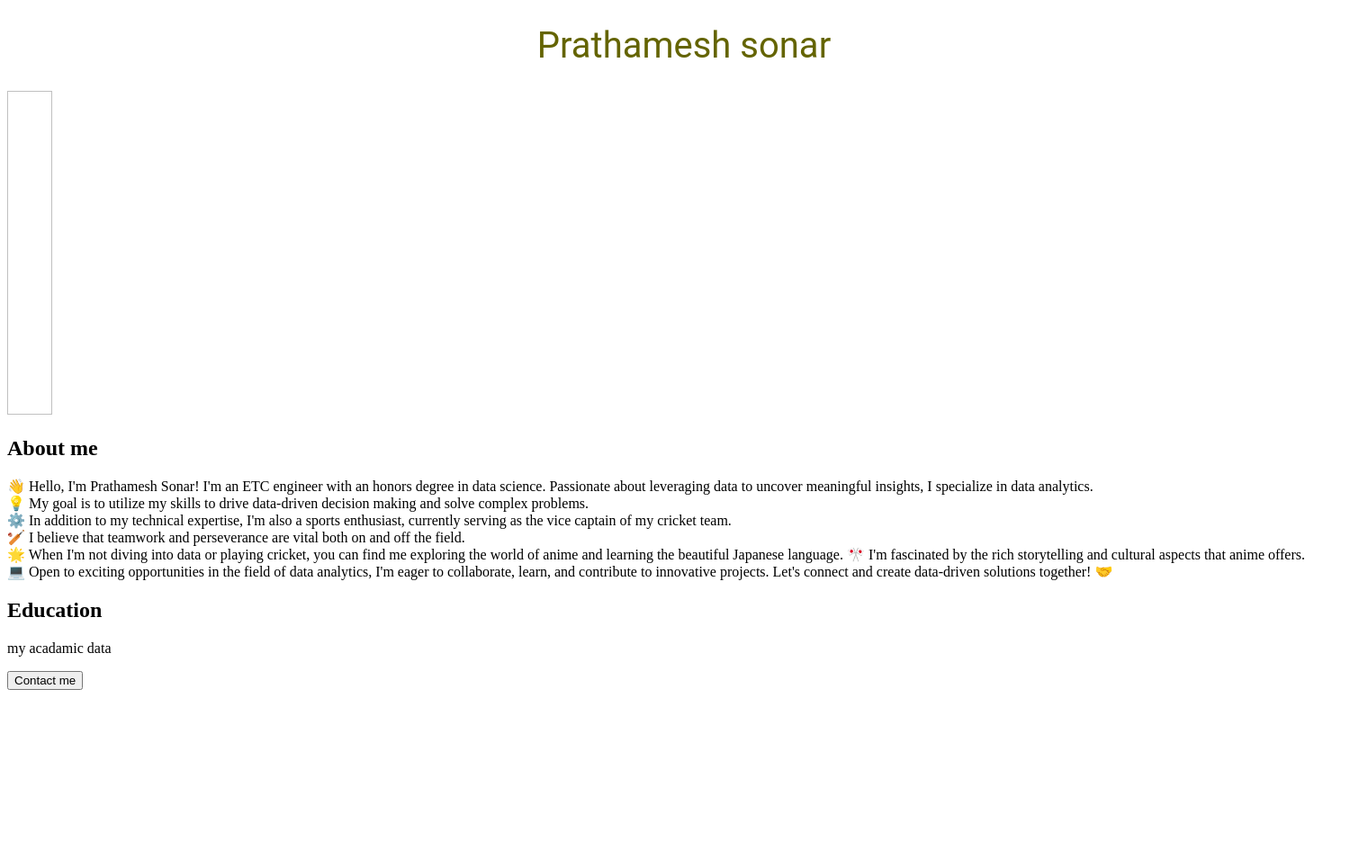
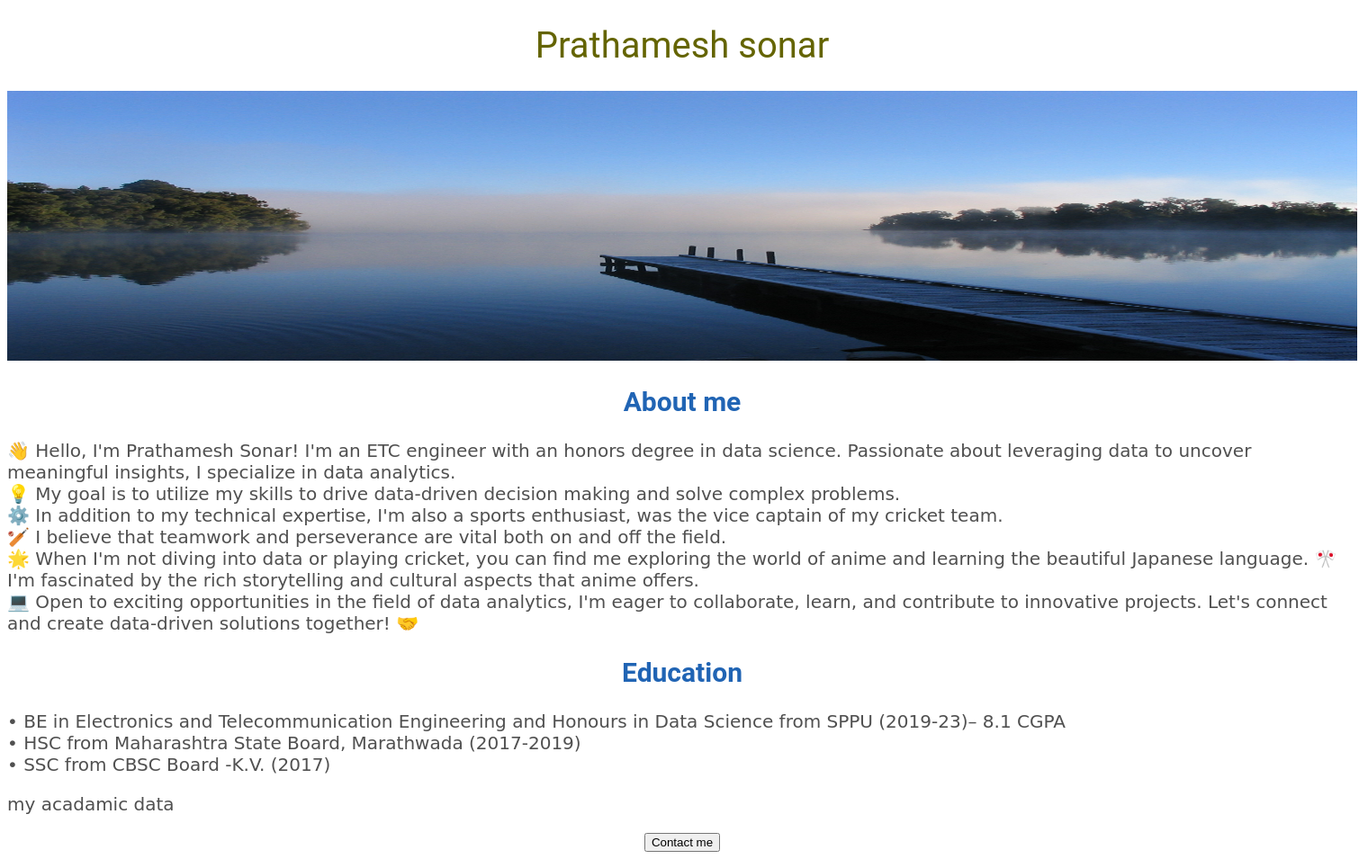
Before and after one commit to PrathameshSonar2000/sonar-website, a Flask app: page / in a window 1520 px wide. Shown: the whole page at 90% size. Before the commit the page ends 767 px from the top, so only its background shows below. Run offline with Flask 3, Linux system fonts and the light colour scheme.

Commit message:
apply css

```diff
--- a/templates/home.html
+++ b/templates/home.html
@@ -11,12 +11,28 @@
      text-align: center;
    }
   #pic {
-    width: 50px;
-    height: 360px;
+    width: 1500px;
+    height: 300px;
+
   }
+  h2{
+    font-size: 30px;
+    font-weigth:normal;
+    font-family: Roboto;
+    color: rgb(32,100,180);
+    text-align : center;
+  }
+  p{
+    font-size:20px;
+    font-weight: normal;
+    font-family: cursive;
+    color: rgb(80,80,80);
+  }
+  #container{
+    max-width:1500px;
+    margin: 0 200 0 200;
 
-
-
+  }
 
 
     </style>
@@ -24,26 +40,33 @@
 
 
   <body>
+    <div id='container'>
 
       <h1>Prathamesh sonar</h1>
 
-    <img id='pic' scr="https://367ffd0c-d2c7-4e9e-b06b-e5986c5c590d-00-ru1k46omselq.pike.replit.dev/static/pic2.jpeg" >
+        <img id='pic' src="https://367ffd0c-d2c7-4e9e-b06b-e5986c5c590d-00-ru1k46omselq.pike.replit.dev/static/pic2.jpeg" >
 
         <h2>About me</h2>
 
-    <p>👋 Hello, I'm Prathamesh Sonar! I'm an ETC engineer with an honors degree in data science. Passionate about leveraging data to uncover meaningful insights, I specialize in data analytics. <br>💡 My goal is to utilize my skills to drive data-driven decision making and solve complex problems.
+        <p >👋 Hello, I'm Prathamesh Sonar! I'm an ETC engineer with an honors degree in data science. Passionate about leveraging data to uncover meaningful insights, I specialize in data analytics. <br>💡 My goal is to utilize my skills to drive data-driven decision making and solve complex problems.
 
-    <br>⚙️ In addition to my technical expertise, I'm also a sports enthusiast, currently serving as the vice captain of my cricket team. <br>🏏 I believe that teamwork and perseverance are vital both on and off the field.
+        <br>⚙️ In addition to my technical expertise, I'm also a sports enthusiast, was the vice captain of my cricket team. <br>🏏 I believe that teamwork and perseverance are vital both on and off the field.
 
           <br>🌟 When I'm not diving into data or playing cricket, you can find me exploring the world of anime and learning the beautiful Japanese language. 🎌 I'm fascinated by the rich storytelling and cultural aspects that anime offers.
 
           <br>💻 Open to exciting opportunities in the field of data analytics, I'm eager to collaborate, learn, and contribute to innovative projects. Let's connect and create data-driven solutions together! 🤝</p>
 
         <h2>Education</h2>
+        <p>
+          •	BE in Electronics and Telecommunication Engineering and Honours in Data Science from SPPU (2019-23)– 8.1 CGPA
+          <br>•	HSC from Maharashtra State Board, Marathwada (2017-2019)
+          <br>•	SSC from CBSC Board -K.V. (2017)
 
+        </p>
         <p>my acadamic data</p>
-
-    <button>Contact me</button>
-
+          <div style="text-align:center">
+          <button id='contactme' >Contact me</button>
+          </div>
+        </div>
   </body>
 </html>
```
Lines whose indentation alone changed are shown as unchanged.
